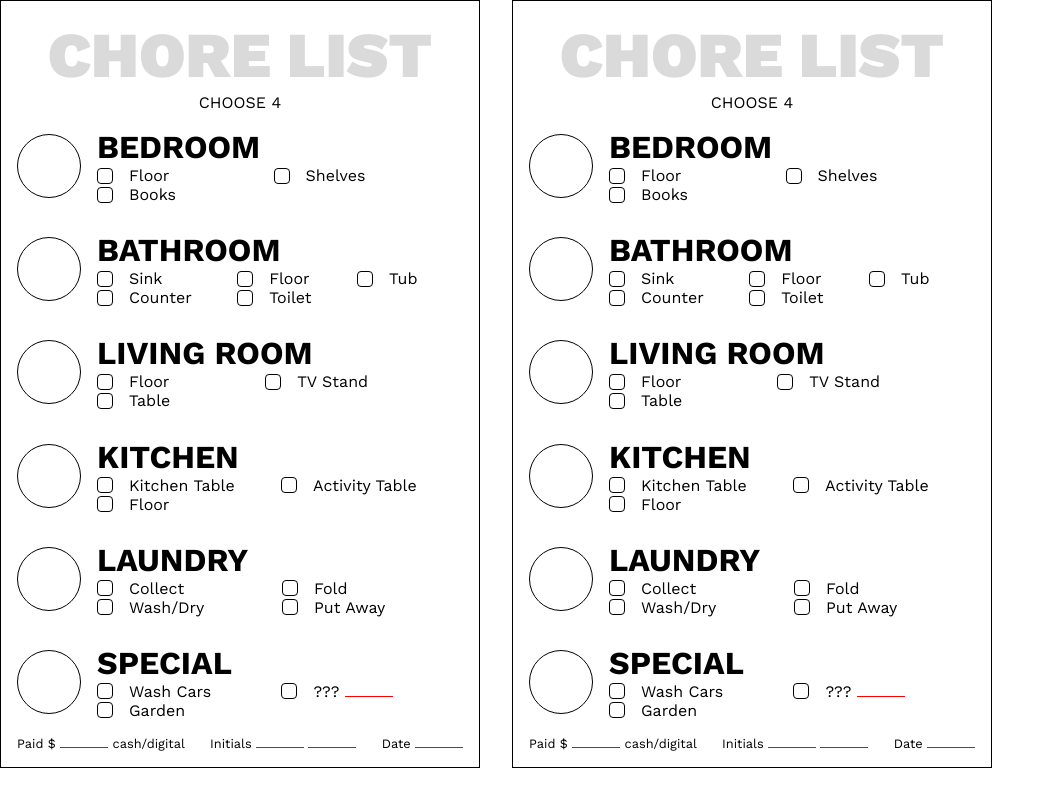
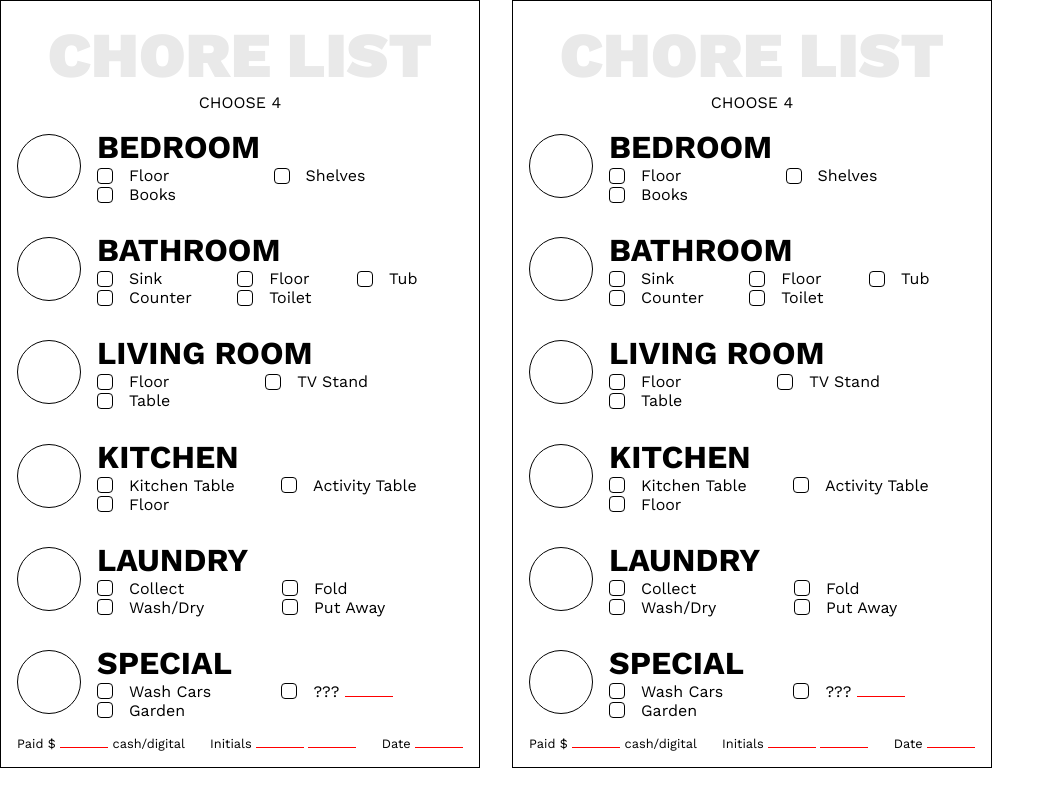
Before and after one commit to goblincookies/chores, a plain HTML site: page index.html in a window 1280 px wide. Shown: the whole page, without its empty margins (0-1055 px from the left). Drawn offline with nearby package versions, Linux system fonts and the light colour scheme.

Commit message:
lighter headline

```diff
--- a/style.css
+++ b/style.css
@@ -25,7 +25,7 @@ body {
 h1 {
     font-size: 4rem;
     font-weight:900;
-    color: #dadada;
+    color: #e9e9e9;
 }
 h2 {
     font-size: 2rem;
```
